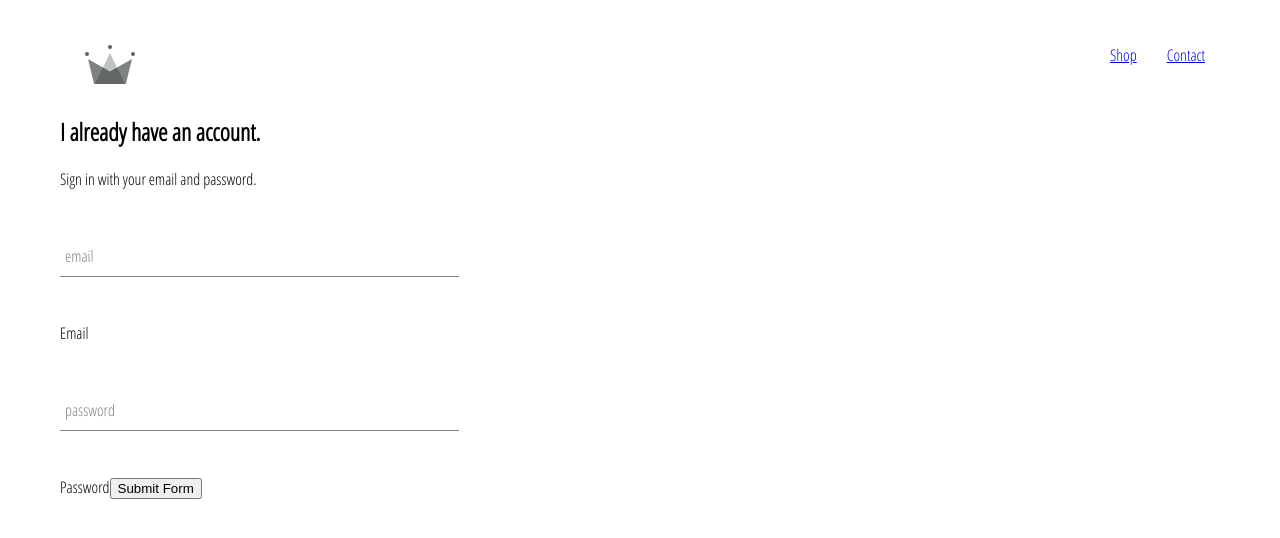
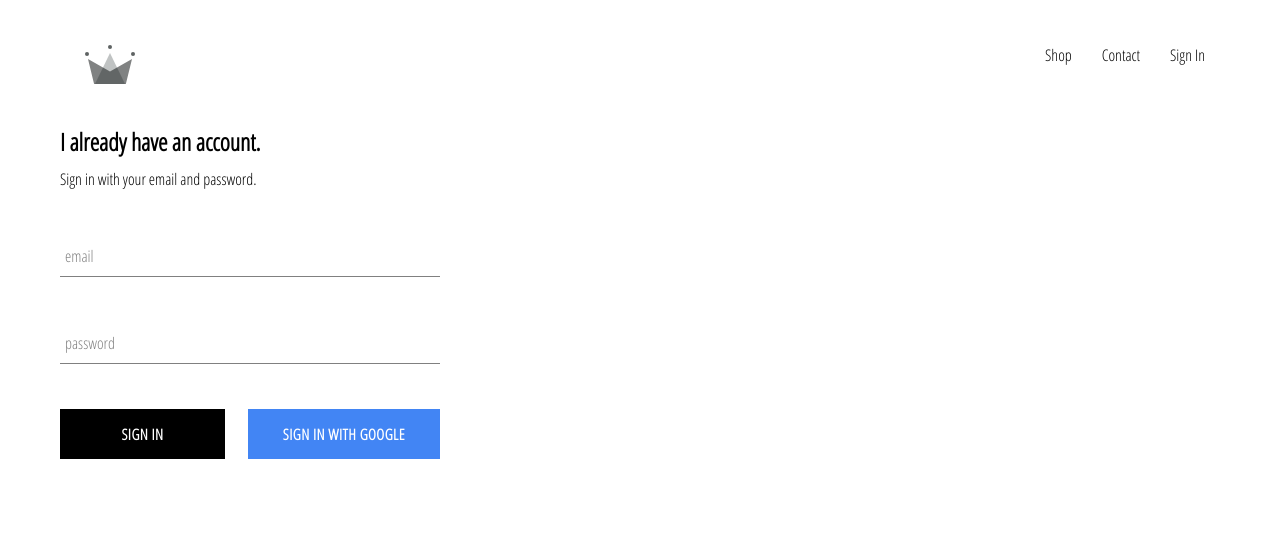
Before and after one commit to ngiusti/clothing-ecom, a React (Create React App) app: page /sign-in in a window 1280 px wide. Shown: the top 538 px of the page. Built offline with nearby package versions, Linux system fonts and the light colour scheme; no server answers.

Commit message:
integrated firebase and created sign-in with google

```diff
--- a/package.json
+++ b/package.json
@@ -6,6 +6,7 @@
     "@testing-library/jest-dom": "^4.2.4",
     "@testing-library/react": "^9.3.2",
     "@testing-library/user-event": "^7.1.2",
+    "firebase": "^7.7.0",
     "node-sass": "^4.13.1",
     "react": "^16.12.0",
     "react-dom": "^16.12.0",
--- a/src/App.css
+++ b/src/App.css
@@ -2,3 +2,12 @@
     font-family: 'Open Sans Condensed', sans-serif;
     padding: 20px 60px;
 }
+
+a {
+    text-decoration: none;
+    color: black;
+}
+
+* {
+    box-sizing: border-box;
+}
--- a/src/App.js
+++ b/src/App.js
@@ -7,11 +7,35 @@
 import ShopPage from './pages/shop/shop.component';
 import Header from './component/header/header.component'
 import signInAndSignUpPage from './pages/sign-in-and-sign-up/sign-in-and-sign-up.component';
+import { auth } from './firebase/firebase.utils';
 
-function App() {
+
+class App extends React.Component {
+  constructor(){
+    super();
+    this.state = {
+      currentUser: null
+    }
+  }
+
+  unsubscribeFromAuth = null;
+
+  componentDidMount(){
+    this.unsubscribeFromAuth = auth.onAuthStateChanged(user => {
+      this.setState({ currentUser: user});
+
+      console.log(user);
+    });
+  }
+
+  componentWillUnmount() {
+    this.unsubscribeFromAuth();
+  }
+
+  render () {
     return (
       <div>
-      <Header/>
+        <Header currentUser={this.state.currentUser}/>
         <Switch>
           <Route exact path='/' component={HomePage} />
           <Route path='/shop' component={ShopPage} />
@@ -20,5 +44,6 @@
       </div>
     );
   }
+}
 
 export default App;
--- /dev/null
+++ b/src/component/custom-button/custom-button.component.jsx
@@ -0,0 +1,12 @@
+import React from 'react';
+
+import './custom-button.styles.scss';
+
+const CustomButton = ({children, isGoogleSignin, ...otherProps}) => (
+    <button className={`${isGoogleSignin ? 'google-sign-in': ''} custom-button`} {...otherProps}>
+        {children}
+    </button>
+
+)
+
+export default CustomButton;
--- /dev/null
+++ b/src/component/custom-button/custom-button.styles.scss
@@ -0,0 +1,32 @@
+.custom-button {
+    min-width: 165px;
+    width: auto;
+    height: 50px;
+    letter-spacing: 0.5px;
+    line-height: 50px;
+    padding: 0 35px 0 35px;
+    font-size: 15px;
+    background-color: black;
+    color: white;
+    text-transform: uppercase;
+    font-family: 'Open Sans Condensed';
+    font-weight: bolder;
+    border: none;
+    cursor: pointer;
+
+    &:hover {
+      background-color: white;
+      color: black;
+      border: 1px solid black;
+    }
+
+    &.google-sign-in {
+      background-color: #4285f4;
+      color: white;
+
+      &:hover{
+        background-color: #357ae8;
+        border: none;
+      }
+    }
+  }
--- a/src/component/header/header.component.jsx
+++ b/src/component/header/header.component.jsx
@@ -1,11 +1,13 @@
 import React from 'react';
 import { Link } from 'react-router-dom';
+
+import { auth } from '../../firebase/firebase.utils';
 
 import { ReactComponent as Logo } from '../../assets/crown.svg'
 
 import './header.styles.scss';
 
-const Header = () => (
+const Header = ({ currentUser }) => (
     <div className="header">
         <Link className="logo-container" to="/">
             <Logo className="logo"/>
@@ -17,6 +19,12 @@
             <Link className="option" to="/shop">
                 Contact
             </Link>
+            {
+                currentUser ?
+                <div className="option" onClick={() => auth.signOut()}>Sign Out</div>
+                :
+                <Link className="option" to="/sign-in">Sign In</Link>
+            }
         </div>
     </div>
 )
--- a/src/component/header/header.styles.scss
+++ b/src/component/header/header.styles.scss
@@ -20,6 +20,7 @@
 
       .option {
         padding: 10px 15px;
+        cursor: pointer;
       }
     }
   }
--- a/src/component/sign-in/sign-in.component.jsx
+++ b/src/component/sign-in/sign-in.component.jsx
@@ -1,7 +1,9 @@
 import React from 'react';
 
 import FormInput from '../../component/form-input/form-input.component';
+import CustomButton from '../../component/custom-button/custom-button.component';
 
+import { signInWithGoogle } from '../../firebase/firebase.utils';
 import './sign-in.styles.scss';
 
 
@@ -35,11 +37,11 @@
 
                 <form onSubmit={this.handleSubmit}>
                     <FormInput name="email"  type="email" label="email" value={this.state.email}  handleChange={this.handleChange} required/>
-                    <label>Email</label>
                     <FormInput name="password" type="password" label="password" value={this.state.password}  handleChange={this.handleChange} required/>
-                    <label>Password</label>
-
-                    <input type="submit" value="Submit Form"/>
+                    <div className="buttons">
+                        <CustomButton type="submit">Sign In</CustomButton>
+                        <CustomButton onClick={ signInWithGoogle } isGoogleSignin>{' '}Sign in with Google{' '}</CustomButton>
+                    </div>
                 </form>
             </div>
         )
--- a/src/component/sign-in/sign-in.styles.scss
+++ b/src/component/sign-in/sign-in.styles.scss
@@ -1,3 +1,14 @@
 .sign-in {
-    width: 30vw;
+    width: 380px;
+    display: flex;
+    flex-direction: column;
+
+    .title {
+        margin: 10px 0;
+    }
+
+    .buttons {
+        display: flex;
+        justify-content: space-between;
+    }
 }
--- /dev/null
+++ b/src/firebase/firebase.utils.js
@@ -0,0 +1,26 @@
+import firebase from 'firebase/app';
+import 'firebase/firestore';
+import 'firebase/auth';
+
+const config = {
+    apiKey: "AIzaSyAYLcO9okGbOW1mEEPi1bgyxaeKod_8MuQ",
+    authDomain: "clothing-db-2304f.firebaseapp.com",
+    databaseURL: "https://clothing-db-2304f.firebaseio.com",
+    projectId: "clothing-db-2304f",
+    storageBucket: "clothing-db-2304f.appspot.com",
+    messagingSenderId: "99813126351",
+    appId: "1:99813126351:web:ed60ab41978ddaf06b47ba",
+    measurementId: "G-674K9TJVEP"
+}
+
+
+firebase.initializeApp(config);
+
+export const auth = firebase.auth();
+export const firestore = firebase.firestore();
+
+const provider = new firebase.auth.GoogleAuthProvider();
+provider.setCustomParameters({ prompt: 'select_account' });
+export const signInWithGoogle = () => auth.signInWithPopup(provider);
+
+export default firebase;
```
Also changed, not shown: 1 other file (tests, documents, lock files or other folders). Lines whose indentation alone changed are shown as unchanged.
